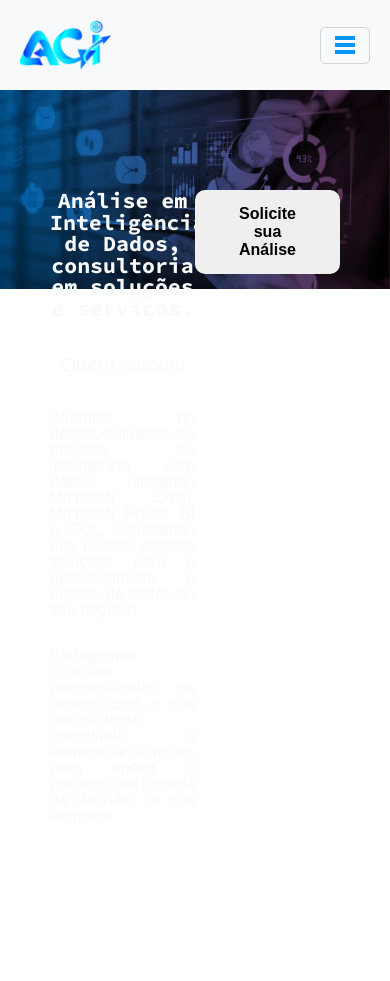
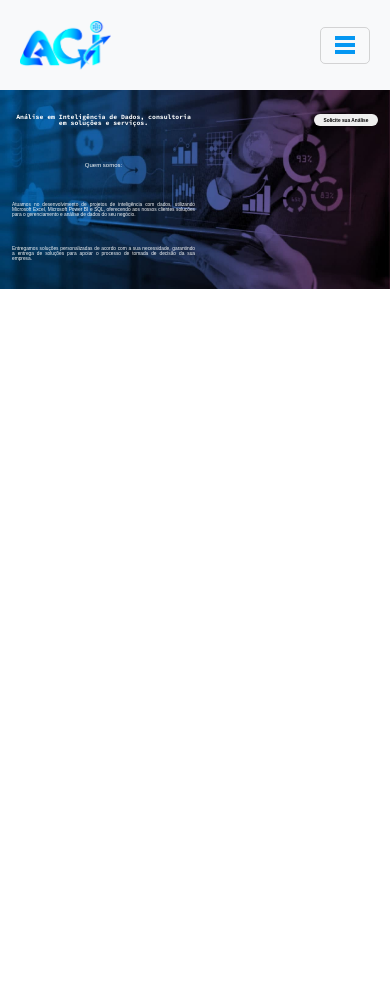
Before and after one commit to ceciliaoliveira-s/ConsultoriaCA, a PHP site: page / in a window 390 px wide. Shown: the top 981 px of the page. After the commit the page ends 289 px from the top, so only its background shows below. Run offline with PHP 8.4, Linux system fonts and the light colour scheme; some web fonts are replaced.

Commit message:
banner responsive

```diff
--- a/css/responsive.css
+++ b/css/responsive.css
@@ -1,11 +1,24 @@
-@media (max-width: 768px) {
+@media (max-width: 980px) {
     html {
         font-size: 50%;
     }
 }
+@media (max-width: 850px) {
+    html {
+        font-size: 35%;
+    }
+}
+
+@media (max-width: 660px) {
+    html {
+        font-size: 25%;
+    }
+}
 
 @media (max-width: 540px) {
-
+    html {
+        font-size: 15%;
+    }
     .header {
         padding: 20px 20px;
     }
--- a/css/style.css
+++ b/css/style.css
@@ -66,7 +66,7 @@ header nav ul li a:hover {
     background-size: 100%;
     background-repeat: no-repeat;
     margin: auto;
-    padding: 100px 50px;
+    padding: 10rem 5rem;
 }
 
 .banner .text {
@@ -94,7 +94,7 @@ header nav ul li a:hover {
 }
 
 .banner .request {
-    padding: 15px 40px;
+    padding: 1.5rem 4rem;
     border-radius: 10px;
     border: none;
     font-size: 2rem;
```
